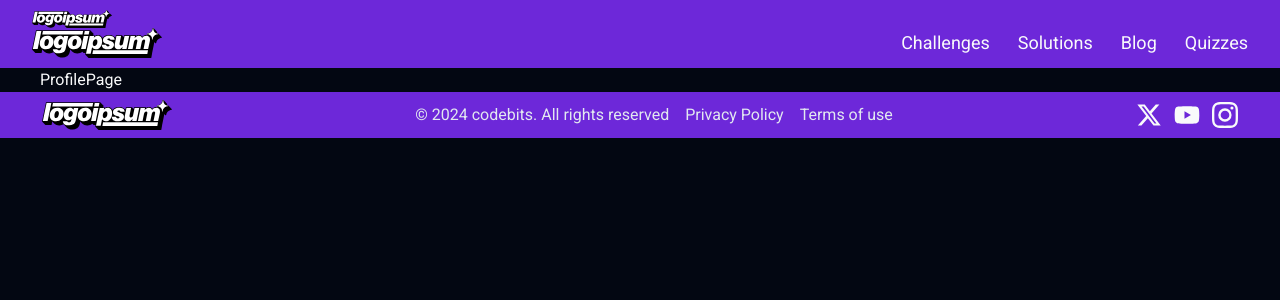
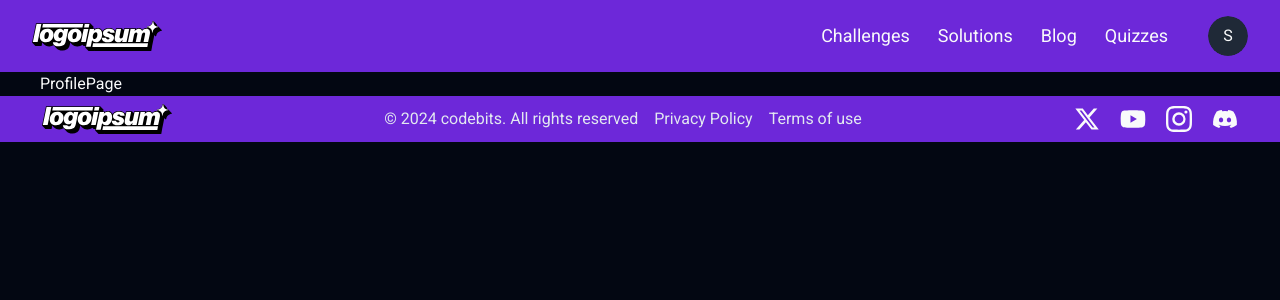
Before and after one commit to 100xcoding/100xcoding-prod, a Next.js app: page /profile in a window 1280 px wide. Shown: the top 300 px of the page. Built offline with nearby package versions, Linux system fonts and the light colour scheme.

Commit message:
adding profile dropdown to the navbar

```diff
--- a/src/components/footer.tsx
+++ b/src/components/footer.tsx
@@ -4,7 +4,7 @@ import { logo as Logo } from "./logo";
 import { FaYoutube } from "react-icons/fa6";
 import { BsInstagram } from "react-icons/bs";
 import { FaXTwitter } from "react-icons/fa6";
-
+import { FaDiscord } from "react-icons/fa";
 export const Footer = () => {
   return (
     <footer className=" bg-primary py-2  px-2.5">
@@ -21,7 +21,7 @@ export const Footer = () => {
             Terms of use
           </Link>
         </div>
-        <div className="flex lg:justify-center items-center gap-3">
+        <div className="flex lg:justify-center items-center gap-5">
           <Link href={"/"}>
             <FaXTwitter size={26}/>
           </Link>
@@ -31,6 +31,9 @@ export const Footer = () => {
           <Link href={"/"}>
             <BsInstagram size={26}/>
           </Link>
+          <Link href={"/"}>
+            <FaDiscord size={26}/>
+          </Link>
         </div>
       </div>
     </footer>
--- /dev/null
+++ b/src/components/login.tsx
@@ -0,0 +1,7 @@
+import React from 'react'
+
+export const login = () => {
+  return (
+    <div>login</div>
+  )
+}
--- a/src/components/mobile-sidebar.tsx
+++ b/src/components/mobile-sidebar.tsx
@@ -8,14 +8,16 @@ import { HiCodeBracketSquare } from "react-icons/hi2";
 import { GrResources } from "react-icons/gr";
 import { SiMicrodotblog } from "react-icons/si";
 import Link from "next/link";
+import { ProfileMenu } from "./profile-menu";
 export const MobileSidebar = () => {
   return (
     <div className="flex justify-between items-center">
-      <div className="w-20">
+      <div className="w-24 md:hidden">
         <Logo />
       </div>
       <Sheet>
-        <SheetTrigger className="md:hidden  hover:opacity-75 transition ">
+        <SheetTrigger className="md:hidden  hover:opacity-75 transition flex gap-6 items-center">
+          <ProfileMenu />
           <Menu />
         </SheetTrigger>
         <SheetContent>
--- a/src/components/navbar-routes.tsx
+++ b/src/components/navbar-routes.tsx
@@ -1,28 +1,26 @@
 "use client";
 import Link from "next/link";
-import { LogOut } from "lucide-react";
 import { logo as Logo } from "./logo";
-import { Button } from "@/components/ui/button";
 import { ProfileMenu } from "./profile-menu";
-const routes = [];
+
 export const NavbarRoutes = () => {
   return (
-		<div className="md:flex justify-between items-center hidden">
+    <div className="md:flex justify-between items-center hidden py-1.5">
       <div className="">
         <Link href="/">
           <Logo />
         </Link>
       </div>
-			<div className="">
+      <div className="flex items-center gap-10">
         <ul className="flex gap-7 items-center text-lg">
           <Link
-						href={"/"}
+            href={"/challenges"}
             className="hover:border-b hover:border-white hover:scale-105 transition hover:text-white/85"
           >
             <li className="">Challenges</li>
           </Link>
           <Link
-						href={"/"}
+            href={"/solutions"}
             className="hover:border-b hover:border-white hover:scale-105 transition hover:text-white/85"
           >
             <li className="">Solutions</li>
@@ -40,6 +38,9 @@ export const NavbarRoutes = () => {
             <li className="">Quizzes</li>
           </Link>
         </ul>
+        <span>
+          <ProfileMenu />
+        </span>
       </div>
     </div>
   );
--- a/src/components/profile-menu.tsx
+++ b/src/components/profile-menu.tsx
@@ -1,7 +1,48 @@
-import React from 'react'
-
-export const ProfileMenu = () => {
+import React from "react";
+import {
+  DropdownMenu,
+  DropdownMenuContent,
+  DropdownMenuItem,
+  DropdownMenuLabel,
+  DropdownMenuSeparator,
+  DropdownMenuTrigger,
+  DropdownMenuGroup,
+} from "@/components/ui/dropdown-menu";
+import { Avatar, AvatarFallback, AvatarImage } from "@/components/ui/avatar";
+import { FaUser } from "react-icons/fa";
+import { MdLogout } from "react-icons/md";
+import Image from "next/image";
+import Link from "next/link";
+export const ProfileMenu = ({ data }: any) => {
   return (
-    <div>profile-menu</div>
-  )
-}
+    <DropdownMenu>
+      <DropdownMenuTrigger>
+        <div className="">
+          <Avatar>
+            <AvatarImage src={data?.image} />
+            <AvatarFallback>S</AvatarFallback>
+          </Avatar>
+        </div>
+      </DropdownMenuTrigger>
+      <DropdownMenuContent className="w-44 md:w-52">
+        <DropdownMenuGroup>
+          <DropdownMenuItem>
+            <Link href={"/profile"} className="flex gap-3 items-center text-lg">
+              <FaUser size={21}/>
+              <span>Profile</span>
+            </Link>
+          </DropdownMenuItem>
+        </DropdownMenuGroup>
+        <DropdownMenuSeparator />
+        <DropdownMenuGroup>
+          <DropdownMenuItem>
+            <div className="flex gap-3 items-center cursor-pointer text-lg">
+              <MdLogout size={21}/>
+              <span>Logout</span>
+            </div>
+          </DropdownMenuItem>
+        </DropdownMenuGroup>
+      </DropdownMenuContent>
+    </DropdownMenu>
+  );
+};
```
Lines whose indentation alone changed are shown as unchanged.
